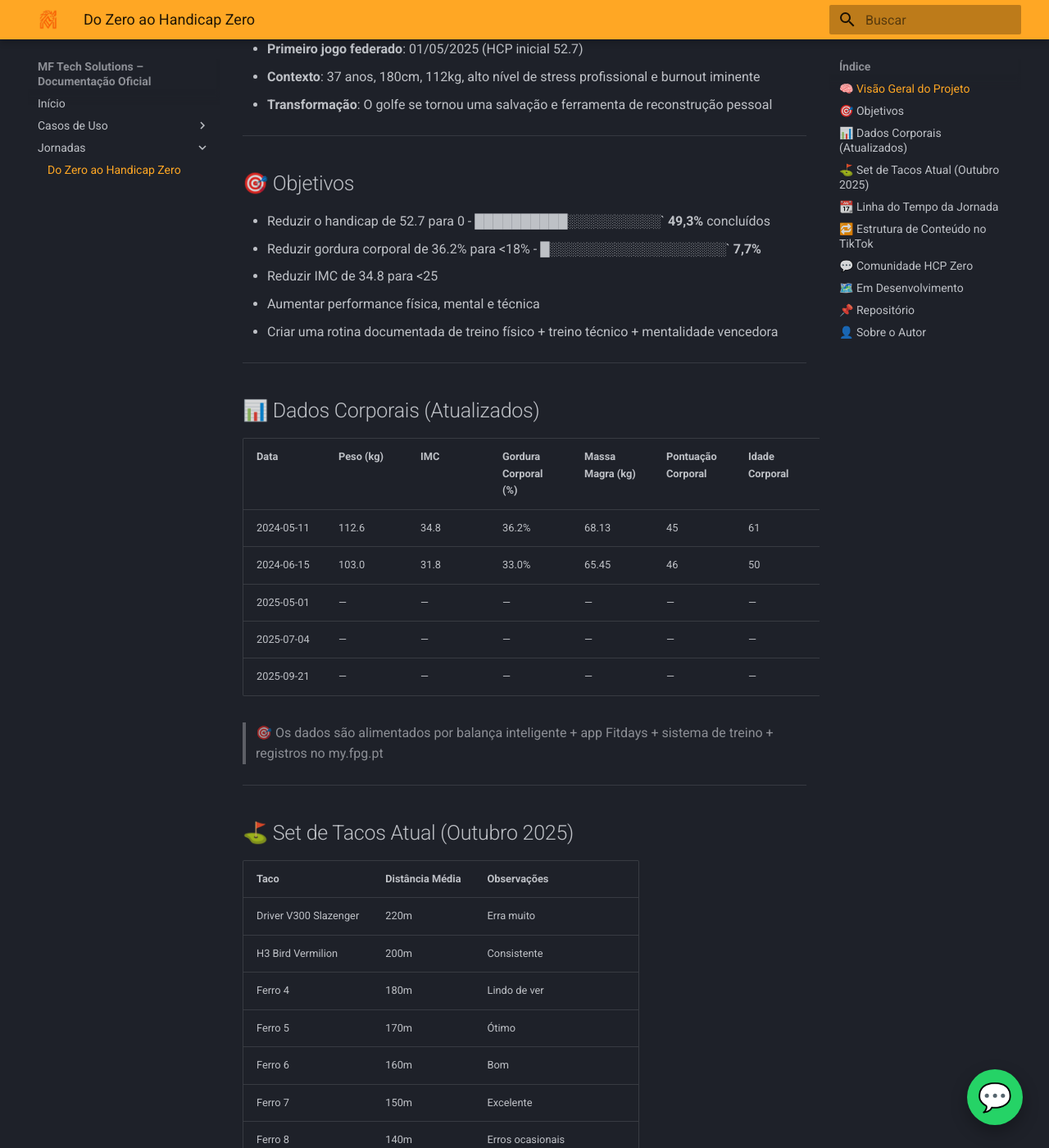
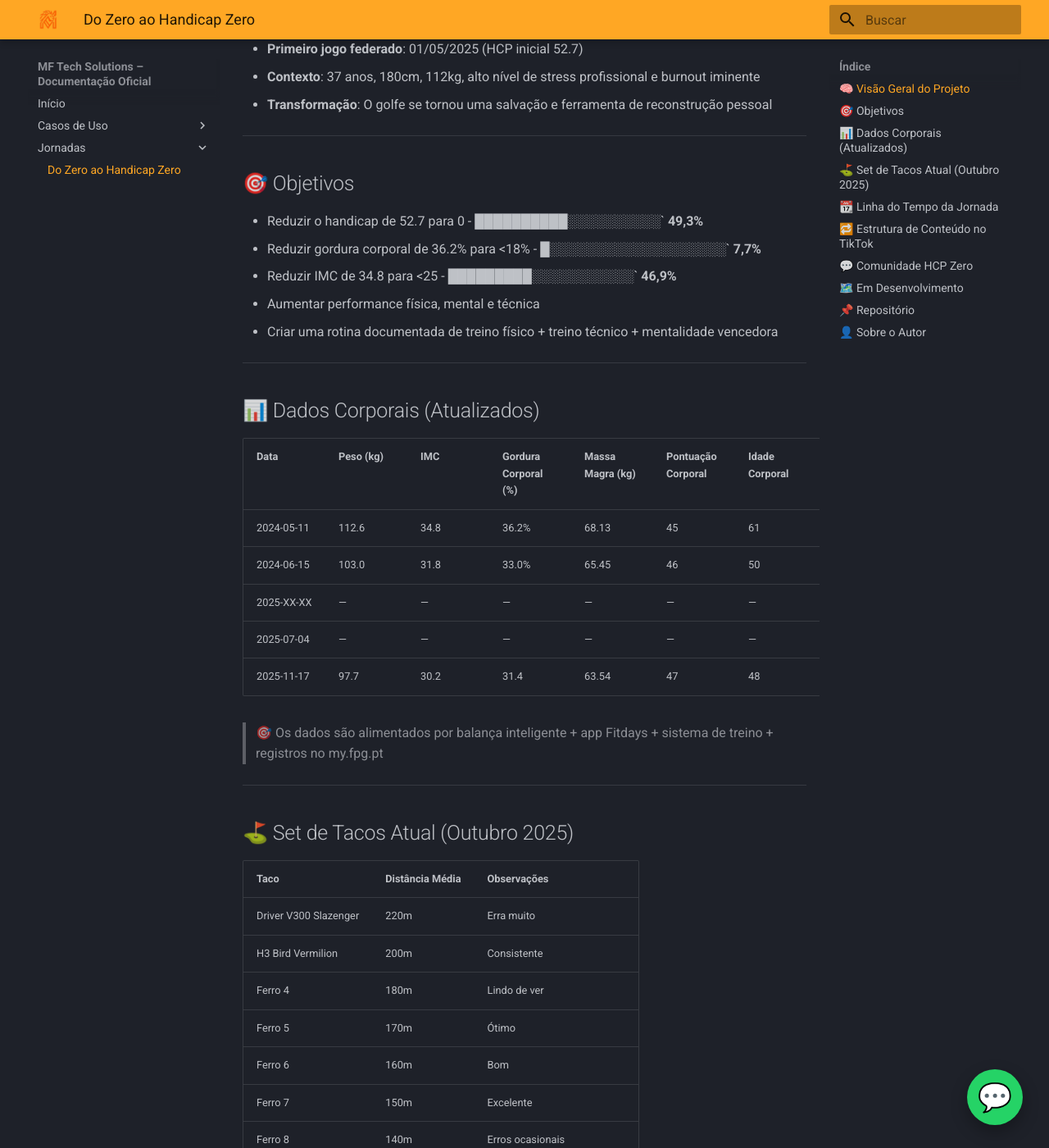
Before and after one commit to 37996/manoelfigueiredo-docs, an MkDocs documentation site: the page built from docs/jornadas/hcp-zero.md, in a window 1280 px wide and 1400 px high, scrolled down 2129 px. Shown: the whole window at 82% size. Built offline with MkDocs 1.6.1 and Material for MkDocs 9.7.7, drawn with Linux system fonts in a browser that asks for light colours.

Commit message:
Update hcp-zero.md

```diff
--- a/docs/jornadas/hcp-zero.md
+++ b/docs/jornadas/hcp-zero.md
@@ -19,9 +19,9 @@
 
 ## 🎯 Objetivos
 
-- Reduzir o handicap de 52.7 para 0 - ██████████░░░░░░░░░░` **49,3%** concluídos
+- Reduzir o handicap de 52.7 para 0 - ██████████░░░░░░░░░░` **49,3%**
 - Reduzir gordura corporal de 36.2% para <18% - █░░░░░░░░░░░░░░░░░░░` **7,7%**
-- Reduzir IMC de 34.8 para <25
+- Reduzir IMC de 34.8 para <25 - █████████░░░░░░░░░░░` **46,9%**
 - Aumentar performance física, mental e técnica
 - Criar uma rotina documentada de treino físico + treino técnico + mentalidade vencedora
 
@@ -33,9 +33,9 @@
 |------------|-----------|------|-----------------------|------------------|---------------------|----------------|------------------|-----|
 | 2024-05-11 | 112.6     | 34.8 | 36.2%                 | 68.13            | 45                  | 61             | —                | —   |
 | 2024-06-15 | 103.0     | 31.8 | 33.0%                 | 65.45            | 46                  | 50             | —                | —   |
-| 2025-05-01 | —         | —    | —                     | —                | —                   | —              | 52.7             | 52.7 |
+| 2025-XX-XX | —         | —    | —                     | —                | —                   | —              | 52.7             | 52.7 |
 | 2025-07-04 | —         | —    | —                     | —                | —                   | —              | 30.0             | —   |
-| 2025-09-21 | —         | —    | —                     | —                | —                   | —              | 34.7             | 26.0 |
+| 2025-11-17 | 97.7      | 30.2 | 31.4                  | 63.54            |47                   | 48             | 34.7             | 26.0 |
 
 > 🎯 Os dados são alimentados por balança inteligente + app Fitdays + sistema de treino + registros no my.fpg.pt
 
```
